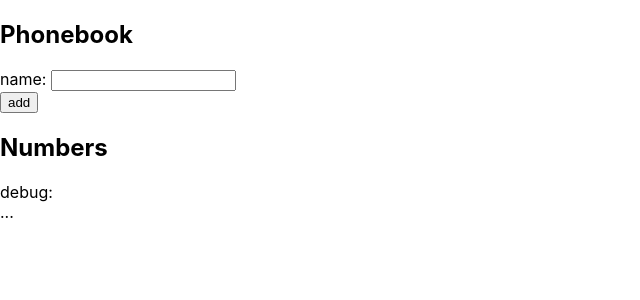
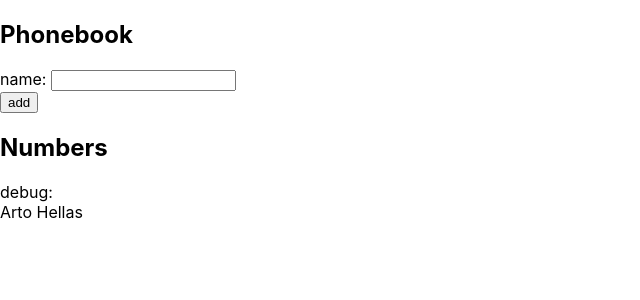
Before and after one commit to devtot0/Phonebook, a React (Create React App) app: page / in a window 1280 px wide. Shown: the top 300 px of the page, without its empty margins (0-640 px from the left). Built offline with nearby package versions, Linux system fonts and the light colour scheme.

Commit message:
added persons list rendering

```diff
--- a/src/App.js
+++ b/src/App.js
@@ -35,7 +35,7 @@ const App = () => {
       </form>
       <h2>Numbers</h2>
       <div>debug: {newName}</div>
-      ...
+      {persons.map((person) => <div>{person.name}</div>)}
     </div>
   )
 }
```
